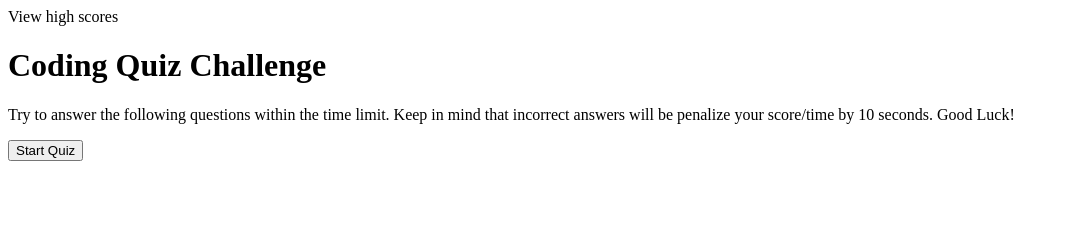
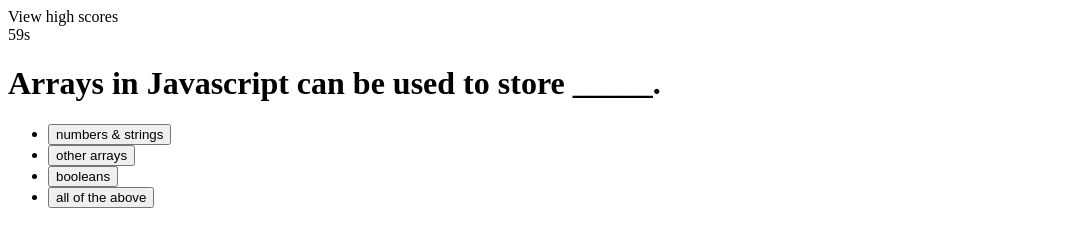
Before and after one commit to britbolt/beginner-JS-quiz, a plain HTML site: page index.html in a window 1280 px wide. Both pictures are taken after a click on the button "Start Quiz". Shown: the whole page, without its empty margins (0-1068 px from the left). Drawn offline with Linux system fonts and the light colour scheme.

Commit message:
start timer function added

```diff
--- a/assets/quiz.js
+++ b/assets/quiz.js
@@ -1,6 +1,3 @@
-
-var buttonEl = document.getElementById('btn-start');
-
 //Start screen & button to start quiz
 window.onload = function() {
     document.getElementById('start-page').style.display ='block';
@@ -8,15 +5,69 @@ window.onload = function() {
     document.getElementById('questions').style.display = "none";
 };
 
+
 //functionality for "start quiz" button
 //btn will change display to first question and begin timer
 
- buttonEl.addEventListener("onClick", startQuiz ());
+const buttonEl = document.getElementById('btn-start');
 
-function startQuiz() {
-    document.getElementById('q1').style.display = "block"
-    //q2.style.display = "none";
-//q3.style.display = "none";
-//q4.style.display = "none";
-//q5.style.display = "none";
+ //define scoreTimer function
+ var time = document.getElementById("clock-score");
+  function scoreTimer() {
+     let time = 60;
+     const score = setInterval(function frame() {
+        if (time == 0) {
+            clearInterval(score);
+            document.getElementById("clock-score").textContent = "TIME'S UP";
+        } else {
+            document.getElementById("clock-score").innerHTML = time + "s";
+            time--;
+        }
+        console.log(time);
+    },1000);
 };
+
+//start timer with button click
+buttonEl.addEventListener("click", function () {
+    document.getElementById('start-page').style.display ='none';
+    document.getElementById('questions').style.display = "block";
+    document.getElementById('q2', 'q3', 'q4', 'q5').style.display = "none";
+    document.getElementById('q1').style.display = "block";
+
+    scoreTimer();
+    });
+
+
+
+    const buttonQ1 = document.getElementById('q1-c4');
+
+    buttonQ1.addEventListener("click", function () {
+        document.getElementById('start-page').style.display ='none';
+        document.getElementById('questions').style.display = "block";
+        document.getElementById('q1', 'q3', 'q4', 'q5').style.display = "none";
+        document.getElementById('q2').style.display = "block";
+    });
+
+
+
+
+ //function() {
+                //document.getElementById('clock-score').innerHTML = '0' +sec;
+                //sec--;
+                //if (sec < 0) {
+                  //  clearInterval(scoreTimer);
+                //}
+
+   /* var x = setInterval (function() {
+        var scoreTimer = new Date ("0").getTime();
+        var now = new Date("60");
+        var distance = scoreTimer - now;
+        var seconds = Math.floor((distance % (1000*60)) / 1000);
+        document.getElementById("clock-score").textContent = seconds + "s";
+
+    // if timer gets to 0 display Times up message
+    if (distance < 0) {
+            clearInterval(x);
+
+        }
+    }, 1000);*/
--- a/index.html
+++ b/index.html
@@ -11,7 +11,7 @@
   <body>
       <header>
           <div id="high-score">View high scores</div>
-          <div id="timer"></div>
+          <span id="clock-score"></span>
       </header>
 
 
@@ -24,11 +24,26 @@
 
       <div id="questions">
         <div id="q1">
-            <h1>question 1 text here</h1>
+            <h1>Arrays in Javascript can be used to store _____.</h1>
+            <ul id="q1-choices">
+              <li><button type="button" class="button" id="q1-c1">numbers & strings</button></li>
+              <li><button type="button" class="button" id="q1-c2">other arrays</button></li>
+              <li><button type="button" class="button" id="q1-c3">booleans</button></li>
+              <li><button type="button" class="button" id="q1-c4">all of the above</button></li>
+            </ul>
 
 
         </div>
-        <div id="q2"></div>
+
+        <div id="q2">
+          <h1>question 2 text here</h1>
+          <ul id="q2-choices">
+            <li>choice 1</li>
+            <li>choice 2</li>
+            <li>choice 3</li>
+            <li>choice 4</li>
+          </ul>
+        </div>
         <div id="q3"></div>
         <div id="q4"></div>
         <div id="q5"></div>
@@ -43,6 +58,7 @@
 
 
 
-    <script src="./assets/quiz.js"></script>
+
   </body>
+  <script src="./assets/quiz.js"></script>
 </html>
```
Also changed, not shown: 1 other file.
